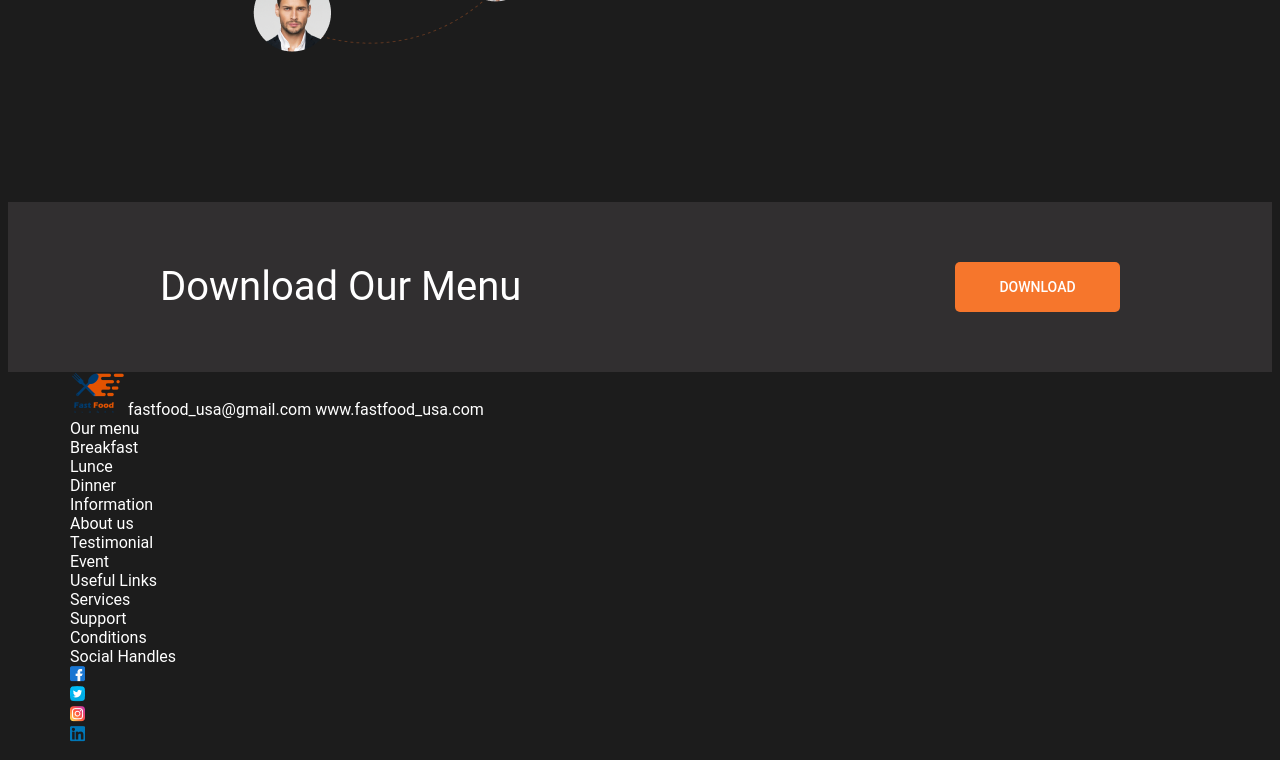
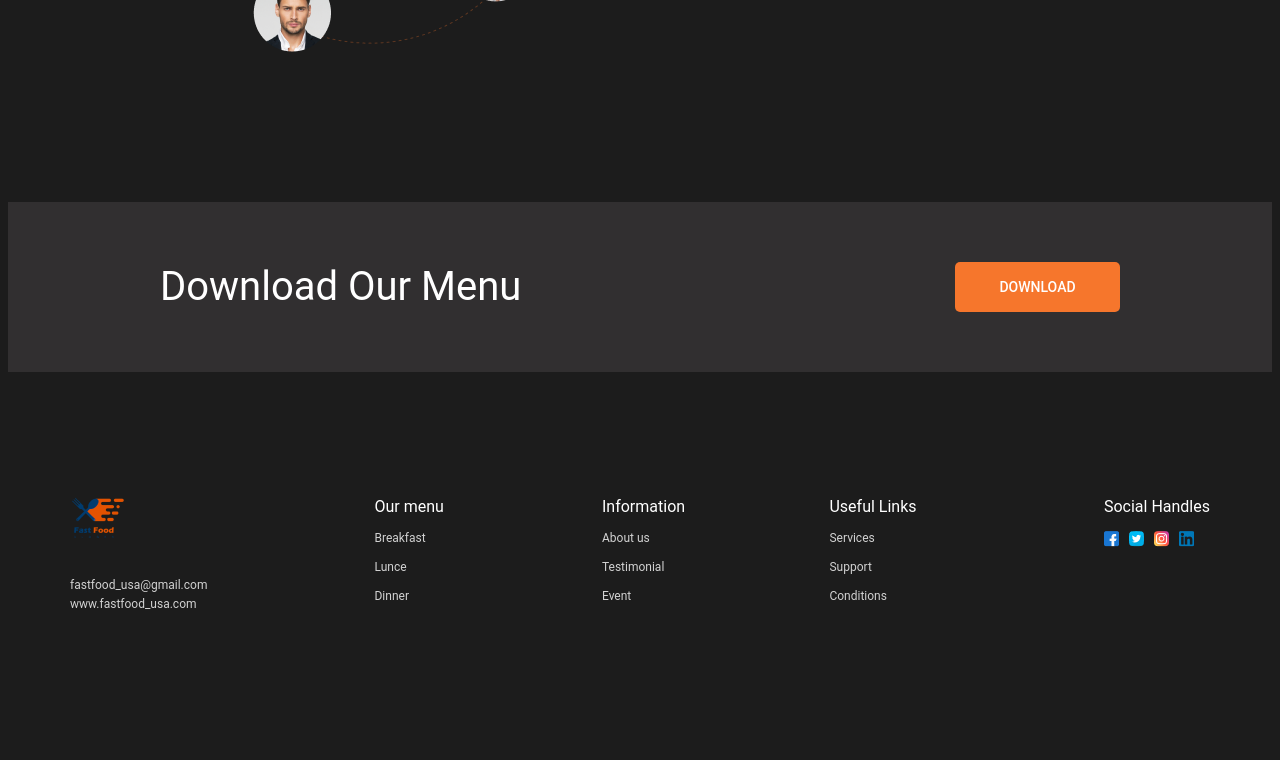
Before and after one commit to Valeriya266/Burger-Landing, a plain HTML site: page index.html in a window 1280 px wide. Shown: the part 3192-3952 px from the top of the page. Drawn offline with Linux system fonts and the light colour scheme; a web font is replaced by a local one.

Commit message:
add css of footer

```diff
--- a/style.css
+++ b/style.css
@@ -388,3 +388,53 @@ img {
 .download__title {
     font-size: 40px;
 }
+
+/*- Footer */
+
+.footer .container {
+    display: flex;
+    justify-content: space-between;
+    flex-wrap: wrap;
+    padding: 125px 0 140px 0;
+}
+
+.footer__contacts {
+    width: 140px;
+    height: 115px;
+}
+
+.footer__contacts .logo {
+    margin-bottom: 30px;
+}
+
+.footer__list {
+    width: 110px;
+}
+
+.footer__nav {
+    display: flex;
+    justify-content: space-between;
+    flex-wrap: wrap;
+    width: 565px;
+}
+
+.footer__list-item {
+    font-size: 12px;
+    opacity: 0.8;
+    font-weight: 400;
+    margin-top: 15px;
+}
+
+.footer__link {
+    font-size: 12px;
+    opacity: 0.8;
+    font-weight: 400;
+    margin-top: 10px;
+}
+
+.footer__socials__link {
+    display: flex;
+    justify-content: space-between;
+    width: 90px;
+    margin-top: 15px;
+}
```
